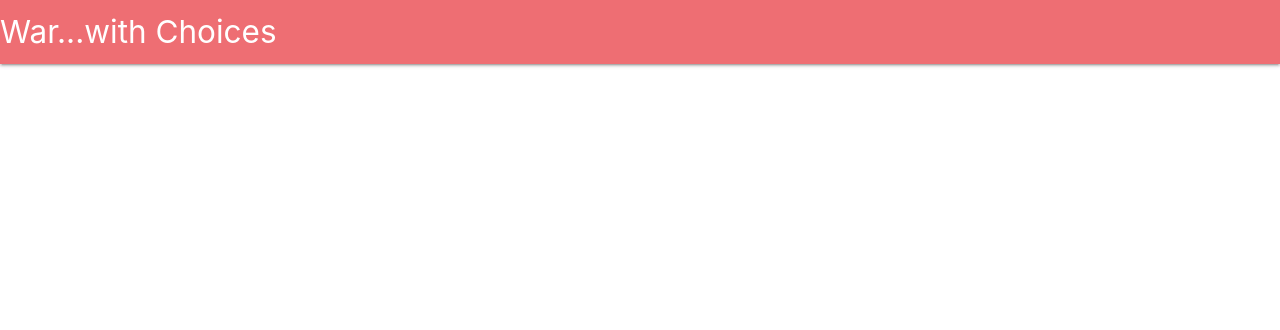
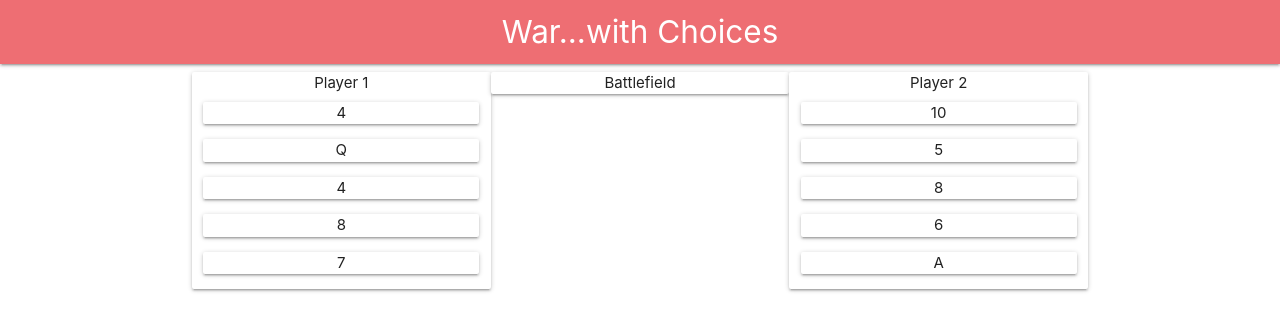
Before and after one commit to vic-lam/war-with-choices, a plain HTML site: page index.html in a window 1280 px wide. Both pictures are taken after a click on the element "START". Drawn offline with nearby package versions, Linux system fonts and the light colour scheme.

Commit message:
Initializes Player Hands

```diff
--- a/index.html
+++ b/index.html
@@ -20,14 +20,11 @@
 <body>
     <nav>
         <div class="nav-wrapper">
-            <a href="#" class="brand-logo">War...with Choices</a>
+            <a href="#" class="brand-logo center">War...with Choices</a>
         </div>
     </nav>
     <div class="container">
         <div id="board" class="row center">
-            <!-- <div id="player-one" class="card col s12 m4">Player 1</div>
-            <div id="battleground"></div>
-            <div id="player-two"></div> -->
         </div>
     </div>
 </body>
--- a/js/board.js
+++ b/js/board.js
@@ -30,10 +30,16 @@ class Board {
 
     start() {
         // Render structural divs
-        $('#board').append('')
+        $('#board').append(`<div id="player-1" class="card col s12 m4">Player 1</div>
+          <div class="card col s12 m4" id="battleground">Battlefield</div>
+          <div class="card col s12 m4" id="player-2">Player 2</div>`)
         // Instantiate players
         // Instantiate hands
+        var player1 = new Player(1)
+        var player2 = new Player(2)
         // Render hands
+        player1.render()
+        player2.render()
         // Set turn to 0
         // Add Event Listeners
     }
--- a/js/card.js
+++ b/js/card.js
@@ -1,6 +1,7 @@
 class Card {
-    constructor(value) {
-        this.value
-        this.name
+    constructor() {
+      var index = Math.floor(Math.random() * DECK.length)
+      this.name = DECK[index]
+      this.value = index
     }
 }
--- a/js/hand.js
+++ b/js/hand.js
@@ -1,5 +1,18 @@
 class Hand {
     constructor() {
         // Array of five new cards
+        this.cards = [new Card(), new Card(), new Card(), new Card(), new Card()]
+    }
+
+    displayCards(){
+      var cardDivs = []
+      this.cards.forEach(function(card, id){
+        cardDivs.push(`<div class="card card-${id}">${card.name}</div>`)
+      })
+      return cardDivs.join('')
+    }
+
+    playCard(card){
+
     }
 }
--- a/js/player.js
+++ b/js/player.js
@@ -1,5 +1,15 @@
 class Player {
-    constructor() {
+    constructor(id) {
+      this.hand = new Hand()
+      this.id = id
+    }
 
+    render(){
+      var cardDivs = this.hand.displayCards()
+      if (this.id == 1) {
+        $("#player-1").append(cardDivs)
+      } else {
+        $("#player-2").append(cardDivs)
+      }
     }
 }
```
Also changed, not shown: 1 other file.
